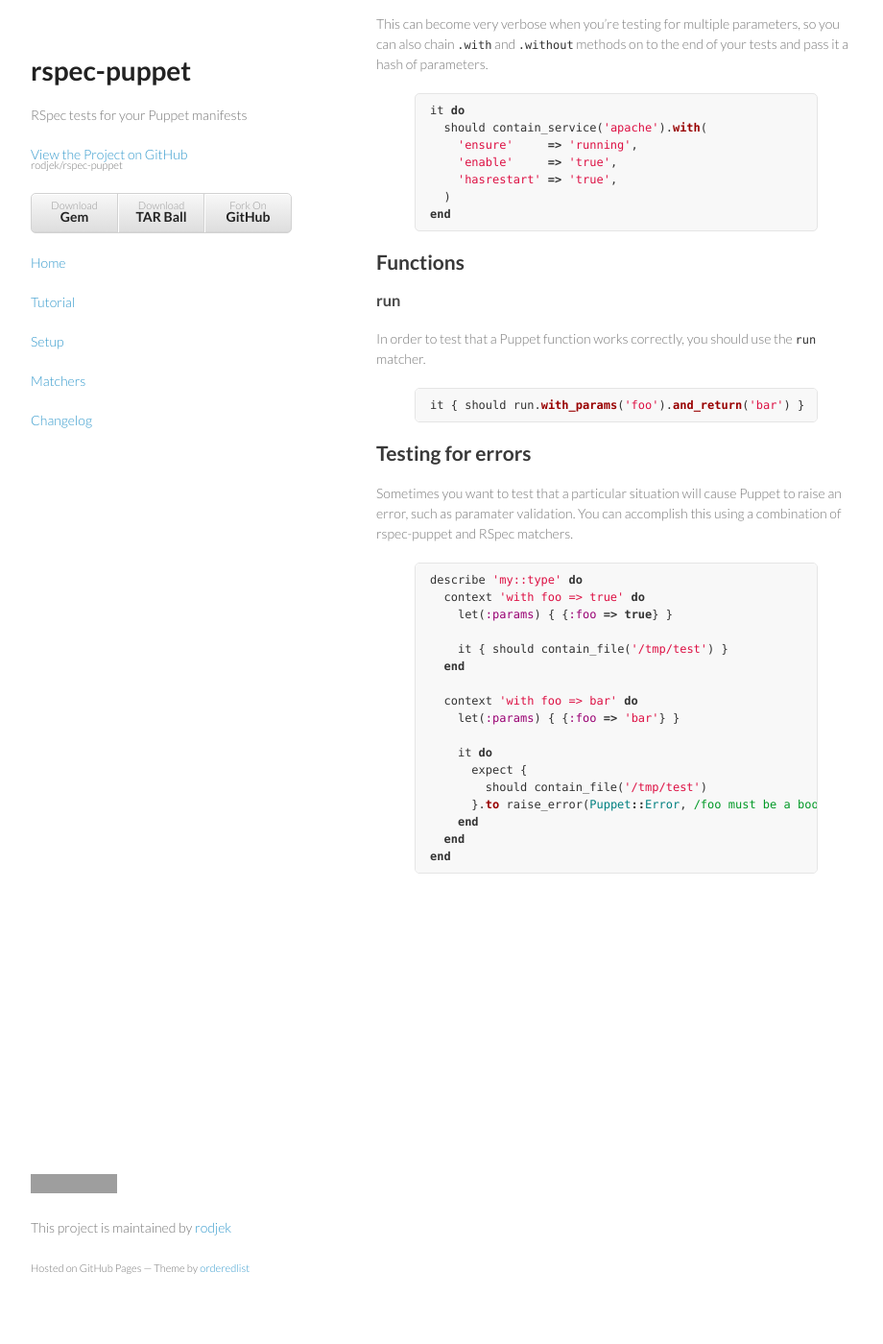
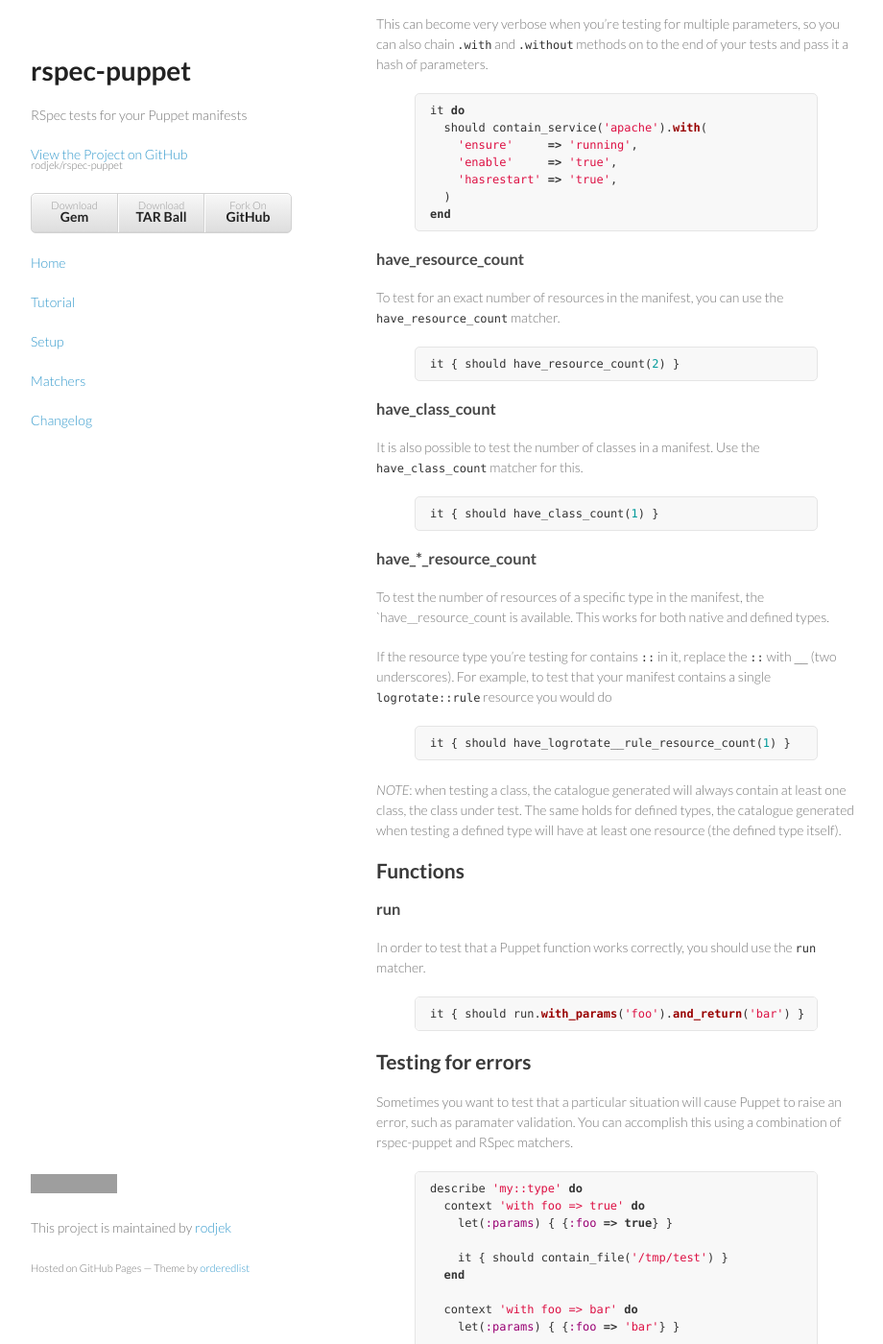
Before and after one commit to rodjek/rspec-puppet, a Jekyll site: the page built from matchers/index.md, in a window 1280 px wide and 1400 px high, scrolled down 849 px. Shown: the whole window at 96% size, without its empty margins (178-1098 px from the left). Built offline with Jekyll 4.4.1, drawn with Linux system fonts in a browser that asks for light colours; Markdown is read by kramdown in place of the engine named in the settings; grey boxes are pictures that could not be loaded.

Commit message:
Add documentation for have_resource_count matchers

```diff
--- a/matchers/index.md
+++ b/matchers/index.md
@@ -54,6 +54,40 @@
 end
 {% endhighlight %}
 
+### have_resource_count
+To test for an exact number of resources in the manifest, you can use the
+`have_resource_count` matcher.
+
+{% highlight ruby %}
+it { should have_resource_count(2) }
+{% endhighlight %}
+
+### have_class_count
+It is also possible to test the number of classes in a manifest. Use the
+`have_class_count` matcher for this.
+
+{% highlight ruby %}
+it { should have_class_count(1) }
+{% endhighlight %}
+
+### have_\*_resource_count
+To test the number of resources of a specific type in the manifest, the
+`have_<resource type>_resource_count is available. This works for both native
+and defined types.
+
+If the resource type you're testing for contains `::` in it, replace the `::`
+with `__` (two underscores).  For example, to test that your manifest contains
+a single `logrotate::rule` resource you would do
+
+{% highlight ruby %}
+it { should have_logrotate__rule_resource_count(1) }
+{% endhighlight %}
+
+*NOTE*: when testing a class, the catalogue generated will always contain at
+least one class, the class under test. The same holds for defined types, the
+catalogue generated when testing a defined type will have at least one resource
+(the defined type itself).
+
 ## Functions
 ### run
 In order to test that a Puppet function works correctly, you should use the
```
